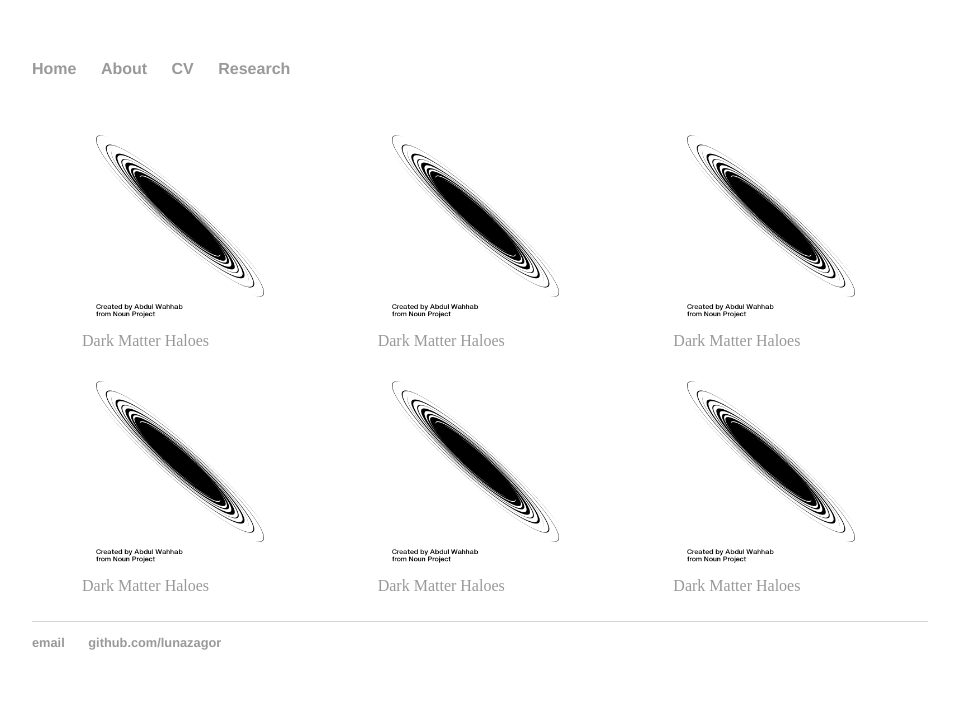
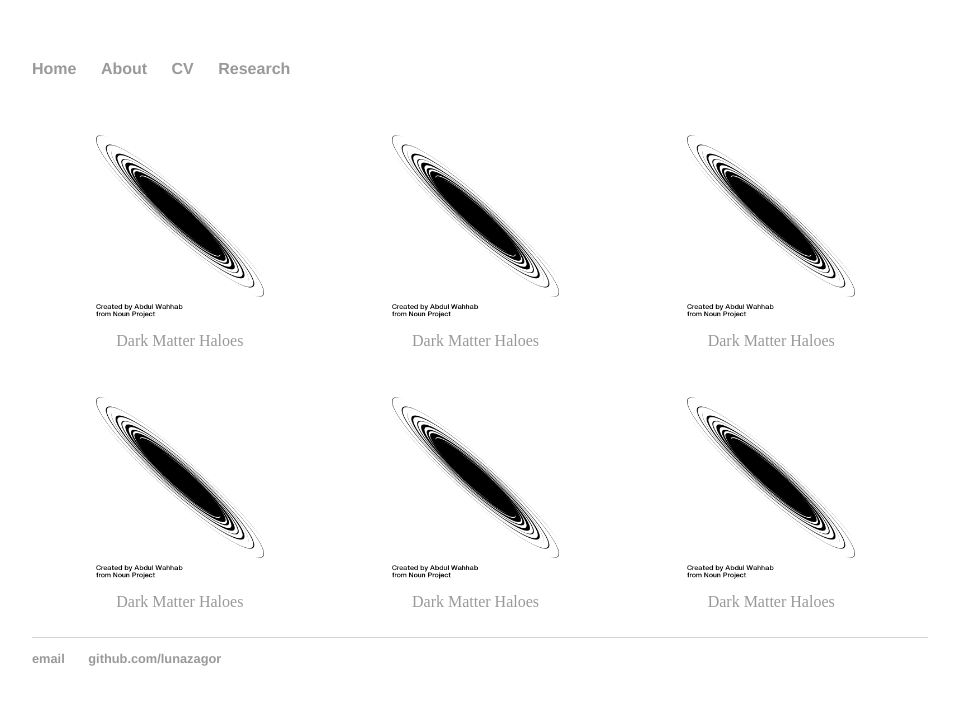
Before and after one commit to lunazagor/lunazagor.github.io, a Jekyll site: the page built from research/index.html, in a window 1280 px wide. Shown: the top 705 px of the page, without its empty margins (160-1119 px from the left). Built offline with Jekyll 4.4.1, drawn with Linux system fonts in a browser that asks for light colours.

Commit message:
Update index.html

```diff
--- a/research/index.html
+++ b/research/index.html
@@ -9,7 +9,12 @@ title: Research
   box-sizing: border-box;
 }
 
-.figure figcaption {
+figure {
+  display: inline-block;
+  text-align: center;
+}
+
+figure figcaption {
     text-align: center;
 }
 
```
